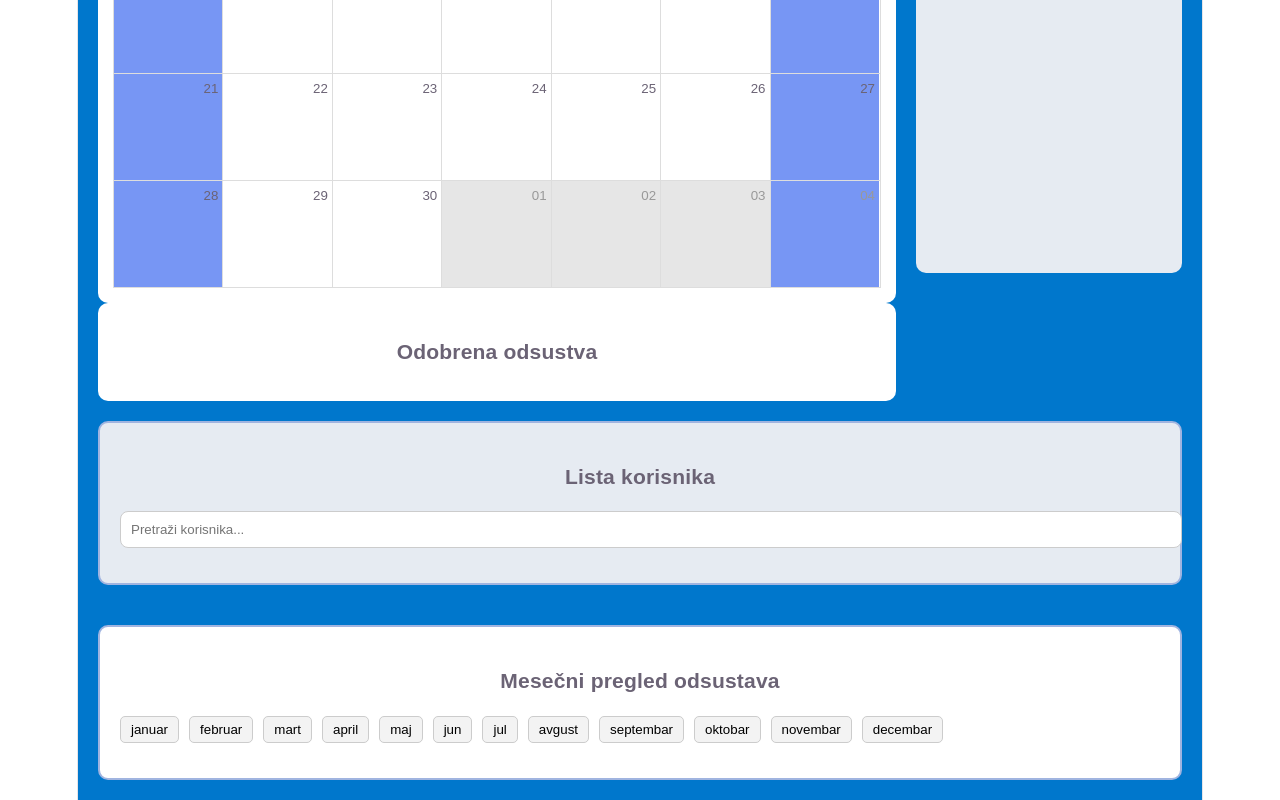
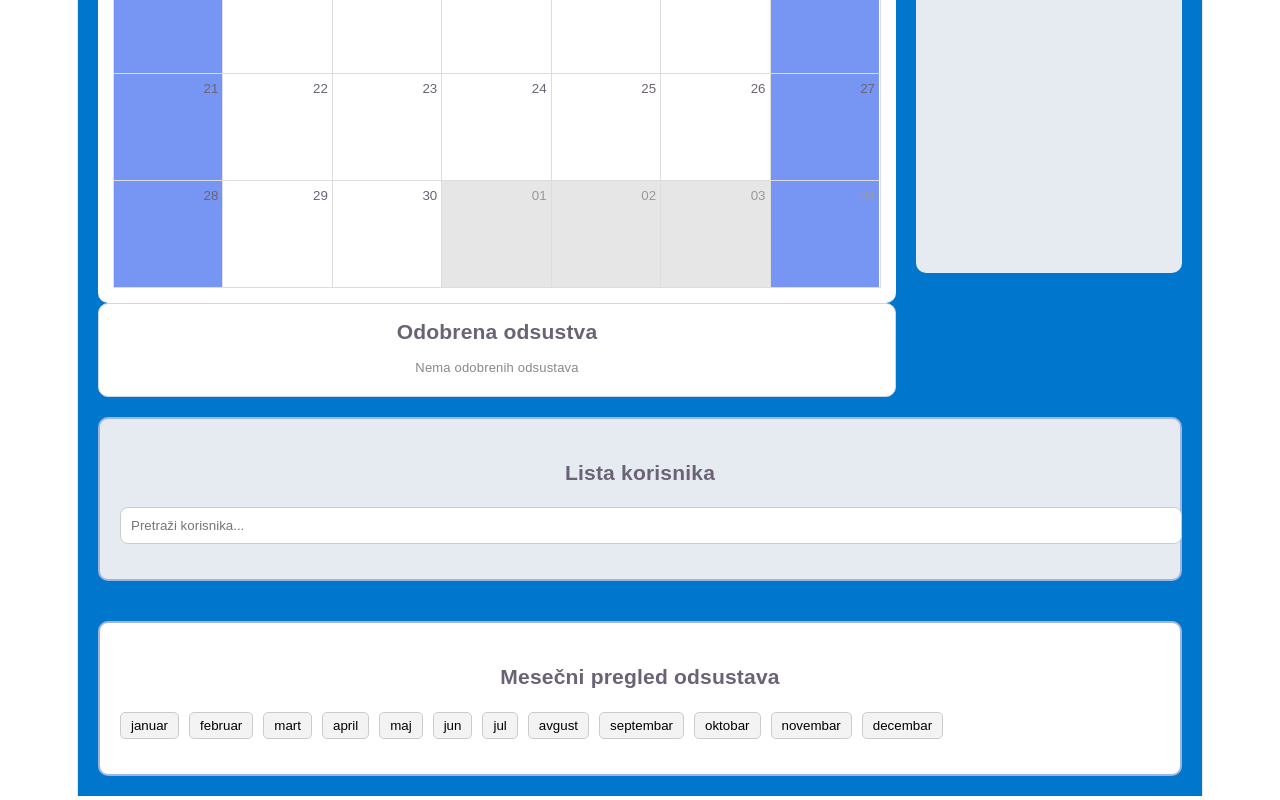
Before and after one commit to KatarinaZoric/Leave-Management-ui, a React (Vite) app: page /admin in a window 1280 px wide. Shown: the part 611-1411 px from the top of the page. Built offline with nearby package versions, Linux system fonts and the light colour scheme.

Commit message:
odobrena odsustva scroll fix

```diff
--- a/src/pages/AdminDashboard.tsx
+++ b/src/pages/AdminDashboard.tsx
@@ -514,24 +514,54 @@ events
         </div>
 
         {/* APPROVED */}
-<div style={{
-  background: '#fff',
-  padding: 15,
-  borderRadius: 10,
-  marginTop: 10
-}}>
-  <h3>Odobrena odsustva</h3>
+<div
+  style={{
+    background: '#fff',
+    padding: 15,
+    borderRadius: 10,
+    marginTop: 10,
+    maxHeight: 220,
+    overflowY: 'auto',
+    border: '1px solid #d0d7e2'
+  }}
+>
+  <h3 style={{ marginTop: 0, marginBottom: 10 }}>
+    Odobrena odsustva
+  </h3>
+
+  {approvedEvents.length === 0 && (
+    <p style={{ fontSize: 13, color: '#888' }}>
+      Nema odobrenih odsustava
+    </p>
+  )}
 
   {approvedEvents
-    .sort((a, b) =>
-      new Date(a.startDate).getTime() -
-      new Date(b.startDate).getTime()
+    .sort(
+      (a, b) =>
+        new Date(a.startDate).getTime() -
+        new Date(b.startDate).getTime()
     )
     .map(e => (
-      <div key={e.id} style={{ padding: 10, borderBottom: '1px solid #eee' }}>
-        <strong>{e.user.name} {e.user.surname}</strong>
-        <div>{e.leaveType.name}</div>
-        <div>
+      <div
+        key={e.id}
+        style={{
+          padding: 10,
+          marginBottom: 8,
+          borderRadius: 8,
+          background: '#f6f9ff',
+          borderLeft: '5px solid #3b78d2',
+          fontSize: 13
+        }}
+      >
+        <div style={{ fontWeight: 600 }}>
+          {e.user.name} {e.user.surname}
+        </div>
+
+        <div style={{ color: '#3b78d2', fontWeight: 500 }}>
+          {e.leaveType.name}
+        </div>
+
+        <div style={{ fontSize: 12, color: '#555' }}>
           {new Date(e.startDate).toLocaleDateString()} →{' '}
           {new Date(e.endDate).toLocaleDateString()}
         </div>
```
